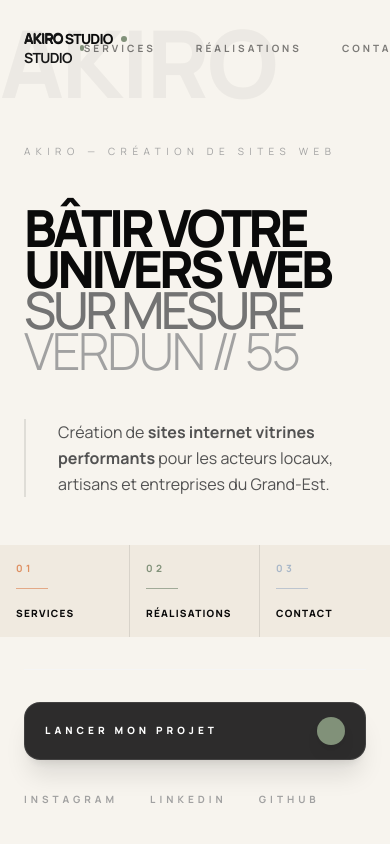
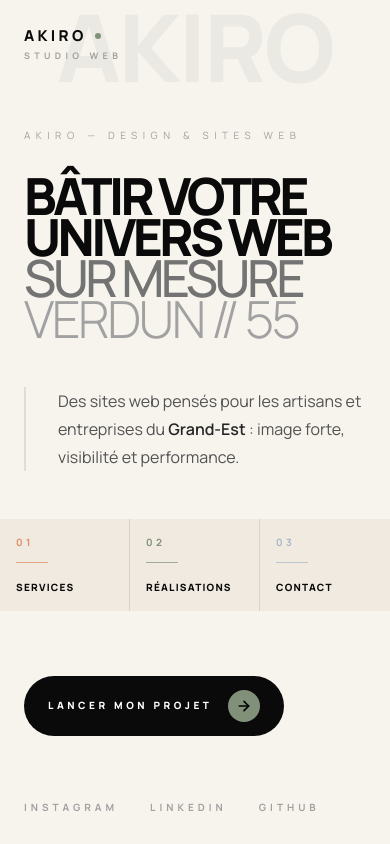
Before and after one commit to A-WEBerBeta/akiro, a React (Vite) app: page / in a window 390 px wide. Shown: the top 844 px of the page. Built offline with nearby package versions, Linux system fonts and the light colour scheme.

Commit message:
Refine hero layout, responsive aligment and premium polish

```diff
--- a/src/components/Header.jsx
+++ b/src/components/Header.jsx
@@ -4,9 +4,8 @@ import { useEffect, useState } from "react";
 export default function Header() {
   const { scrollY } = useScroll();
   const [isScrolled, setIsScrolled] = useState(false);
-  const [isVisible, setIsVisible] = useState(true);
+  const [isVisible, setIsVisible] = useState(false);
 
-  // Synchronisation des couleurs avec le footer
   const accentColors = ["#DE8F61", "#819179", "#A8B7C8"];
   const [colorIndex, setColorIndex] = useState(0);
 
@@ -14,12 +13,20 @@ export default function Header() {
     const interval = setInterval(() => {
       setColorIndex((prev) => (prev + 1) % accentColors.length);
     }, 4000);
+
     return () => clearInterval(interval);
   }, [accentColors.length]);
 
   useMotionValueEvent(scrollY, "change", (latest) => {
-    const previous = scrollY.getPrevious();
+    const previous = scrollY.getPrevious() ?? 0;
+    const isOnHero = latest < window.innerHeight * 0.85;
+
     setIsScrolled(latest > 50);
+
+    if (isOnHero) {
+      setIsVisible(false);
+      return;
+    }
 
     if (latest > previous && latest > 150) {
       setIsVisible(false);
@@ -32,26 +39,21 @@ export default function Header() {
 
   return (
     <motion.header
+      initial={{ y: -100 }}
       animate={{
         y: isVisible ? 0 : -100,
         backgroundColor: isScrolled
-          ? "rgba(249, 247, 242, 0.85)" // On utilise le beige de fond
+          ? "rgba(249, 247, 242, 0.85)"
           : "rgba(249, 247, 242, 0)",
       }}
       transition={{ duration: 0.4, ease: [0.22, 1, 0.36, 1] }}
-      className={`fixed top-0 left-0 z-100 w-full px-6 md:px-10 lg:px-16 xl:px-20 flex items-center transition-all duration-500 ${
-        isScrolled ? "h-16 backdrop-blur-md border-b border-black/5" : "h-24"
+      className={`fixed top-0 left-0 z-100 flex w-full items-center px-6 transition-all duration-500 md:px-10 lg:px-16 xl:px-20 ${
+        isScrolled ? "h-16 border-b border-black/5 backdrop-blur-md" : "h-24"
       }`}
     >
       <div className="flex w-full items-center justify-between">
-        {/* LOGO UNIFIÉ AVEC LE FOOTER */}
         <a href="#hero" className="group flex items-center gap-2">
-          {/* <img
-            src={akiroLogo}
-            alt="Akiro logo"
-            className="h-8 w-8 opacity-80"
-          /> */}
-          <span className="text-sm font-bold tracking-tighter text-neutral-900 flex items-center gap-1.5">
+          <span className="flex items-center gap-1.5 text-sm font-bold tracking-tighter text-neutral-900">
             AKIRO STUDIO
             <motion.div
               animate={{ backgroundColor: accentColors[colorIndex] }}
@@ -61,7 +63,6 @@ export default function Header() {
           </span>
         </a>
 
-        {/* NAVIGATION AVEC EFFET SLIDE VERTICAL */}
         <nav className="flex gap-10">
           {navItems.map((item) => (
             <a
@@ -69,11 +70,11 @@ export default function Header() {
               href={`#${item.toLowerCase()}`}
               className="group relative h-4 overflow-hidden text-[10px] font-bold uppercase tracking-[0.3em]"
             >
-              <motion.div className="flex flex-col transition-transform duration-500 ease-[0.22, 1, 0.36, 1] group-hover:-translate-y-1/2">
-                <span className="h-4 flex items-center text-black/50">
+              <motion.div className="flex flex-col transition-transform duration-500 ease-[0.22,1,0.36,1] group-hover:-translate-y-1/2">
+                <span className="flex h-4 items-center text-black/50">
                   {item}
                 </span>
-                <span className="h-4 flex items-center text-black">{item}</span>
+                <span className="flex h-4 items-center text-black">{item}</span>
               </motion.div>
             </a>
           ))}
--- a/src/components/Hero3.jsx
+++ b/src/components/Hero3.jsx
@@ -1,15 +1,16 @@
 import { motion, useScroll, useTransform } from "framer-motion";
+import { ArrowRight } from "lucide-react";
 import { useEffect, useState } from "react";
 import MotionReveal from "./MotionReveal";
 
-export default function Hero2() {
+export default function Hero3() {
   const accentColors = ["#DE8F61", "#819179", "#A8B7C8"];
   const [colorIndex, setColorIndex] = useState(0);
   const [activePanel, setActivePanel] = useState(null);
 
   const { scrollY } = useScroll();
   const yAkiro = useTransform(scrollY, [0, 500], [0, 400]);
-  const opacityAkiro = useTransform(scrollY, [0, 900], [0.04, 0]);
+  const opacityAkiro = useTransform(scrollY, [0, 900], [0.045, 0]);
 
   const panels = [
     {
@@ -18,7 +19,7 @@ export default function Hero2() {
       title: "Services",
       short: "Sites web",
       href: "#services",
-      base: "bg-[rgba(238,230,220,0.56)] backdrop-blur-[2px] text-neutral-950",
+      base: "bg-[rgba(238,230,220,0.48)] backdrop-blur-[2px] text-neutral-950",
       accent: "#DE8F61",
       text: "Sites vitrines sur-mesure, design clair, performance et accompagnement.",
       cta: "Découvrir",
@@ -40,7 +41,7 @@ export default function Hero2() {
       title: "Contact",
       short: "Discuter",
       href: "#contact",
-      base: "bg-neutral-950 text-white",
+      base: "bg-neutral-950/95 text-white",
       accent: "#A8B7C8",
       text: "Une idée, un besoin, une refonte ? Parlons simplement de votre projet.",
       cta: "Écrire",
@@ -58,20 +59,30 @@ export default function Hero2() {
   return (
     <section className="relative flex min-h-0 w-full flex-col overflow-hidden px-6 pb-10 md:px-10 lg:min-h-screen lg:px-16 xl:px-20">
       {/* BRAND HERO */}
-      <div className="absolute left-6 top-7 z-50 flex items-center gap-2 md:left-10 lg:left-16 xl:left-20">
-        <span className="text-[14px] font-black uppercase tracking-[-0.06em] text-neutral-950">
-          AKIRO STUDIO
+      <a
+        href="#hero"
+        className="absolute left-6 top-7 z-50 md:left-10 lg:left-16 xl:left-20"
+      >
+        <div className="flex flex-col leading-none">
+          <div className="flex items-center gap-2">
+            <span className="text-[15px] font-black uppercase tracking-[0.22em] text-neutral-950">
+              AKIRO
             </span>
             <motion.span
               animate={{ backgroundColor: accentColors[colorIndex] }}
               className="h-1.5 w-1.5 rounded-full"
             />
           </div>
+          <span className="mt-2 text-[9px] font-bold uppercase tracking-[0.48em] text-neutral-400">
+            Studio web
+          </span>
+        </div>
+      </a>
 
       {/* LOGO FOND */}
       <motion.div
         style={{ y: yAkiro, opacity: opacityAkiro }}
-        className="pointer-events-none absolute left-0 top-4 z-0 w-full select-none text-left md:top-0"
+        className="pointer-events-none absolute left-0 z-0 w-full select-none text-center lg:text-left"
       >
         <h2 className="text-[24vw] font-black leading-none tracking-tight text-neutral-950 md:text-[28vw]">
           AKIRO
@@ -200,7 +211,7 @@ export default function Hero2() {
                     ease: [0.22, 1, 0.36, 1],
                   },
                 }}
-                className="absolute inset-y-0 left-8 z-10 flex w-[360px] flex-col justify-center"
+                className="absolute inset-y-0 left-8 z-10 flex w-90 flex-col justify-center"
               >
                 <p className="mb-8 text-[12px] font-bold uppercase tracking-[0.45em] opacity-80">
                   {panel.number} —
@@ -217,12 +228,11 @@ export default function Hero2() {
                 </p>
 
                 <div className="mt-10 inline-flex w-fit items-center gap-5">
-                  <span className="text-[12px] font-black uppercase leading-none tracking-[0.35em]">
+                  <span className="text-[12px] font-black uppercase tracking-[0.35em]">
                     {panel.cta}
                   </span>
-                  <span className="flex h-5 items-center text-xl leading-none translate-y-[-1px]">
-                    →
-                  </span>
+
+                  <ArrowRight size={16} strokeWidth={2.5} />
                 </div>
               </motion.div>
             </motion.a>
@@ -231,11 +241,11 @@ export default function Hero2() {
       </div>
 
       {/* CONTENU */}
-      <div className="relative z-20 flex flex-col justify-start pb-0 pt-36 md:pt-40 lg:flex-1 lg:justify-end lg:pb-10 lg:pt-0">
+      <div className="relative z-20 flex flex-col justify-start pt-32 pb-6 md:pt-36 lg:flex-1 lg:justify-end lg:translate-y-8 lg:pb-10 xl:translate-y-12">
         <div className="flex w-full max-w-none flex-col lg:max-w-[calc(60vw-6rem)] xl:max-w-[calc(60vw-8rem)]">
           <MotionReveal direction="up" delay={0.1}>
-            <p className="mb-12 text-[10px] uppercase tracking-[0.55em] text-neutral-400 md:mb-16 md:text-[11px]">
-              Akiro — Création de sites web
+            <p className="mb-8 text-[10px] uppercase tracking-[0.55em] text-neutral-400 md:mb-16 md:text-[11px]">
+              AKIRO — DESIGN & SITES WEB
             </p>
           </MotionReveal>
 
@@ -253,10 +263,13 @@ export default function Hero2() {
           </MotionReveal>
 
           <MotionReveal direction="up" delay={0.4}>
-            <div className="relative z-30 mt-12 border-l-2 border-neutral-900/10 pl-8 md:mt-14 md:pl-10">
-              <p className="max-w-[36rem] text-base leading-relaxed text-neutral-600 md:text-lg lg:max-w-[calc(60vw-10rem)]">
-                Création de <strong>sites internet vitrines performants</strong>{" "}
-                pour les acteurs locaux, artisans et entreprises du Grand-Est.
+            <div className="relative z-30 mt-12 max-w-3xl border-l-2 border-neutral-900/10 pl-8 md:mt-14 md:pl-10 lg:max-w-[calc(60vw-8rem)]">
+              <p className="max-w-2xl text-base leading-[1.75] text-neutral-600 md:text-xl lg:text-[21px]">
+                Des sites web pensés pour les artisans et entreprises du{" "}
+                <span className="font-semibold text-neutral-800">
+                  Grand-Est
+                </span>{" "}
+                : image forte, visibilité et performance.
               </p>
             </div>
           </MotionReveal>
@@ -277,7 +290,7 @@ export default function Hero2() {
                 <a
                   key={panel.id}
                   href={panel.href}
-                  className="flex min-h-[92px] flex-col justify-between border-r border-neutral-950/10 bg-[rgba(238,230,220,0.72)] px-4 py-4 text-neutral-950 last:border-r-0"
+                  className="flex min-h-23 flex-col justify-between border-r border-neutral-950/10 bg-[rgba(238,230,220,0.72)] px-4 py-4 text-neutral-950 last:border-r-0"
                 >
                   <div>
                     <p
@@ -303,38 +316,41 @@ export default function Hero2() {
 
           {/* CTA + RÉSEAUX */}
           <MotionReveal direction="up" delay={0.6}>
-            <div className="mt-8 flex flex-col gap-8 border-t border-neutral-100 pt-8 md:mt-10 lg:flex-row lg:flex-wrap lg:items-center lg:gap-x-8 lg:gap-y-6">
+            <div className="mt-8 flex flex-col gap-6 border-t border-neutral-100 pt-8 xl:flex-row xl:items-center xl:justify-between">
+              {/* Zone gauche groupée */}
+              <div className="flex flex-col gap-16 lg:flex-row lg:flex-wrap lg:items-center">
                 <motion.a
                   href="#contact"
-                className="group flex w-full cursor-pointer items-center justify-between gap-5 rounded-2xl border border-white/10 bg-neutral-900/90 px-5 py-3.5 shadow-xl backdrop-blur-sm sm:w-fit lg:order-3 lg:ml-auto"
-                whileHover={{ scale: 1.02 }}
+                  className="group flex w-fit items-center gap-4 rounded-full bg-neutral-950 px-6 py-3.5 transition-shadow duration-500 hover:shadow-lg"
+                  whileHover={{ scale: 1.025 }}
                   whileTap={{ scale: 0.98 }}
                 >
-                <span className="text-[10px] font-black uppercase tracking-[0.4em] text-white">
+                  <motion.span
+                    className="text-[10px] font-black uppercase tracking-[0.35em] text-white"
+                    initial={false}
+                    animate={{ x: 0 }}
+                    whileHover={{ x: 2 }}
+                    transition={{ duration: 0.35, ease: [0.22, 1, 0.36, 1] }}
+                  >
                     Lancer mon projet
-                </span>
+                  </motion.span>
 
-                <motion.div
+                  <motion.span
                     animate={{ backgroundColor: accentColors[colorIndex] }}
-                  className="flex h-7 w-7 shrink-0 items-center justify-center rounded-full shadow-lg transition-colors duration-1000"
+                    className="grid h-8 w-8 place-items-center rounded-full text-black"
+                    transition={{ duration: 1 }}
+                    whileHover={{ x: 4, scale: 1.05 }}
                   >
-                  <svg
-                    className="block h-3.5 w-3.5 text-black opacity-0 transition-opacity group-hover:opacity-100"
-                    fill="none"
-                    viewBox="0 0 24 24"
-                    stroke="currentColor"
-                  >
-                    <path
-                      strokeLinecap="round"
-                      strokeLinejoin="round"
-                      strokeWidth={3}
-                      d="M14 5l7 7m0 0l-7 7m7-7H3"
+                    <ArrowRight
+                      size={16}
+                      strokeWidth={2.5}
+                      className="transition-transform duration-300 group-hover:translate-x-0.5"
                     />
-                  </svg>
-                </motion.div>
+                  </motion.span>
                 </motion.a>
 
-              <div className="flex flex-wrap items-center gap-8 lg:order-1">
+                {/* Liens */}
+                <div className="flex flex-wrap items-center gap-x-8 gap-y-4">
                   {["Instagram", "LinkedIn", "GitHub"].map((link) => (
                     <a
                       key={link}
@@ -344,13 +360,14 @@ export default function Hero2() {
                       {link}
                     </a>
                   ))}
-              </div>
 
-              <div className="hidden h-px w-12 bg-neutral-200 md:block lg:order-2" />
+                  <div className="hidden h-px w-12 bg-neutral-200 md:block" />
 
-              <span className="hidden text-[10px] font-bold uppercase tracking-[0.4em] text-neutral-300 md:block lg:order-2">
+                  <span className="hidden text-[10px] font-bold uppercase tracking-[0.4em] text-neutral-300 md:block">
                     Disponible // 2026
                   </span>
+                </div>
+              </div>
             </div>
           </MotionReveal>
         </div>
```
Lines whose indentation alone changed are shown as unchanged.
